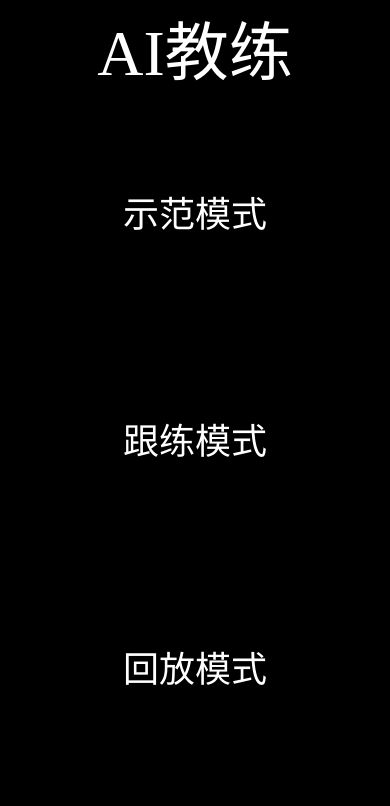
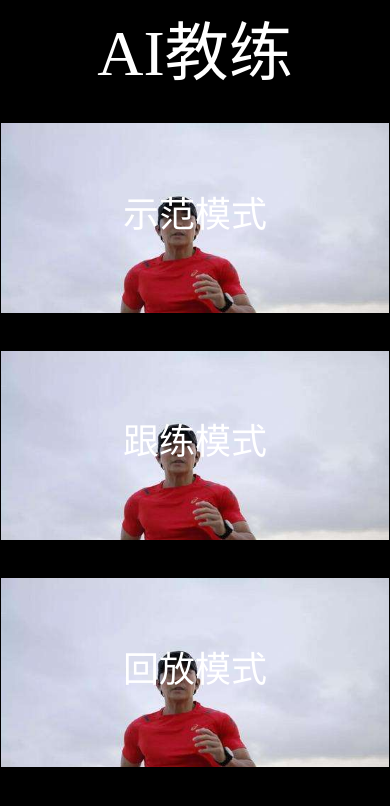
Before and after one commit to leoShen917/smart-app, a plain HTML site: page www/home.html in a window 390 px wide. Drawn offline with Linux system fonts and the light colour scheme; some packages are replaced by stand-ins of ours; the site is published under a folder, as on GitHub Pages, so addresses that start at the root find nothing; a web font is replaced by a local one.

Commit message:
微调文本框尺寸

```diff
--- a/www/css/common.css
+++ b/www/css/common.css
@@ -54,10 +54,10 @@
 .header .text{
 /* AI教练 */
 position: absolute;
-width: 60%;
+width: 80%;
 height: 50%;
 top: 30%;
-left: 20%;
+left: 10%;
 
 
 color: rgb(255, 255, 255);
--- a/www/home.html
+++ b/www/home.html
@@ -36,17 +36,17 @@
         <div class="text">AI教练</div>
     </div>
     <div class="main">
-        <div class="patternchoose" style="background-image: url(/img/wuzi.jpeg); background-size: 100%;">
+        <div class="patternchoose" style="background-image: url(img/wuzi.jpeg); background-size: 100%;">
             <div type="button" class="patternchoosebutton" onclick="window.location.href='camera.html';">
                 <div class="patternchoosetext">示范模式</div>
             </div>
         </div>
-        <div class="patternchoose" style="background-image: url(/img/wuzi.jpeg); background-size: 100%; top: 35%">
+        <div class="patternchoose" style="background-image: url(img/wuzi.jpeg); background-size: 100%; top: 35%">
             <div type="button" class="patternchoosebutton" onclick="window.location.href='camera.html';">
                 <div class="patternchoosetext" >跟练模式</div>
             </div>
         </div>
-        <div class="patternchoose" style="background-image: url(/img/wuzi.jpeg); background-size: 100%; top: 65%">
+        <div class="patternchoose" style="background-image: url(img/wuzi.jpeg); background-size: 100%; top: 65%">
             <div type="button" class="patternchoosebutton" onclick="window.location.href='result_compare.html';">
                 <div class="patternchoosetext">回放模式</div>
             </div>
```
